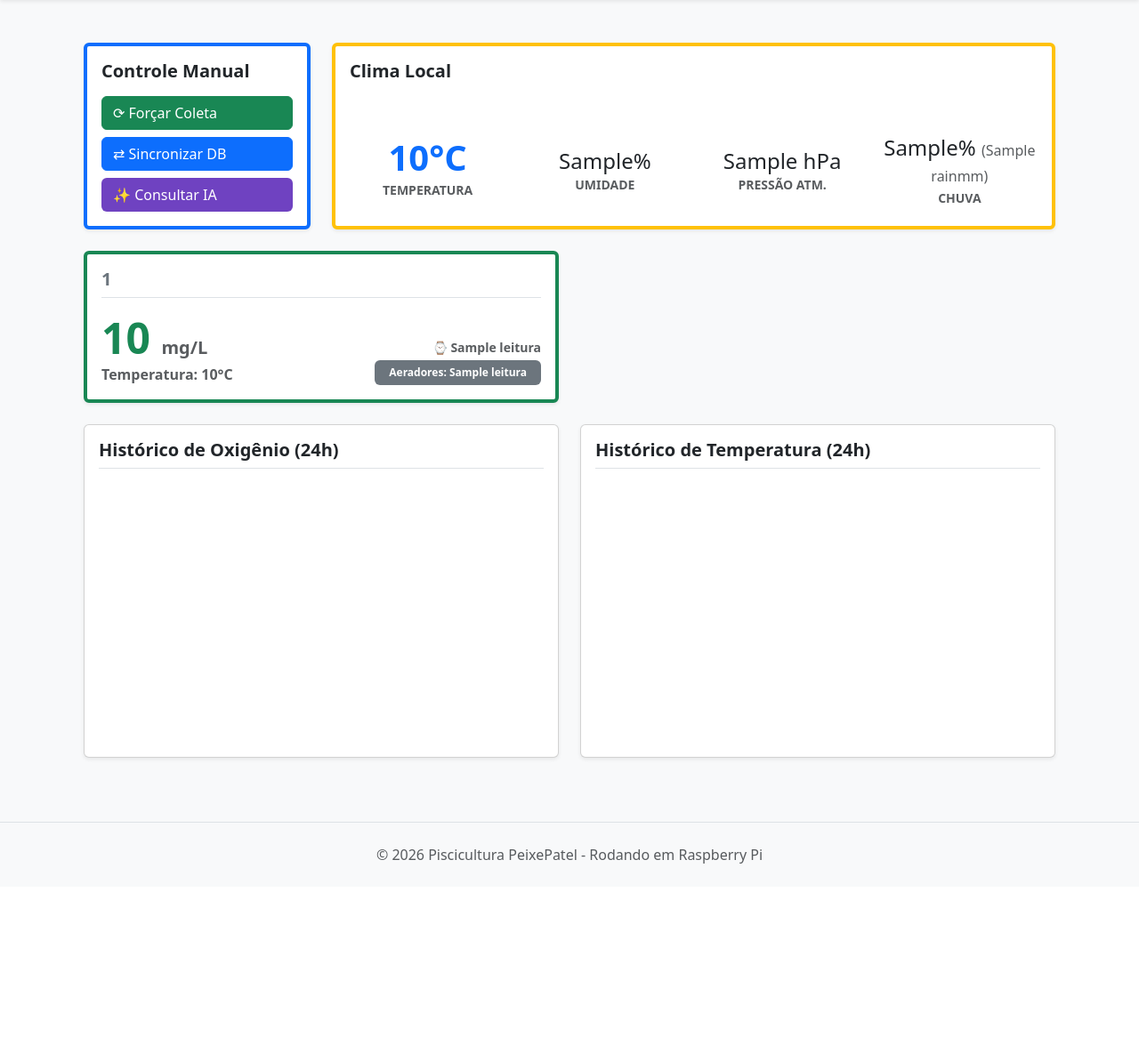
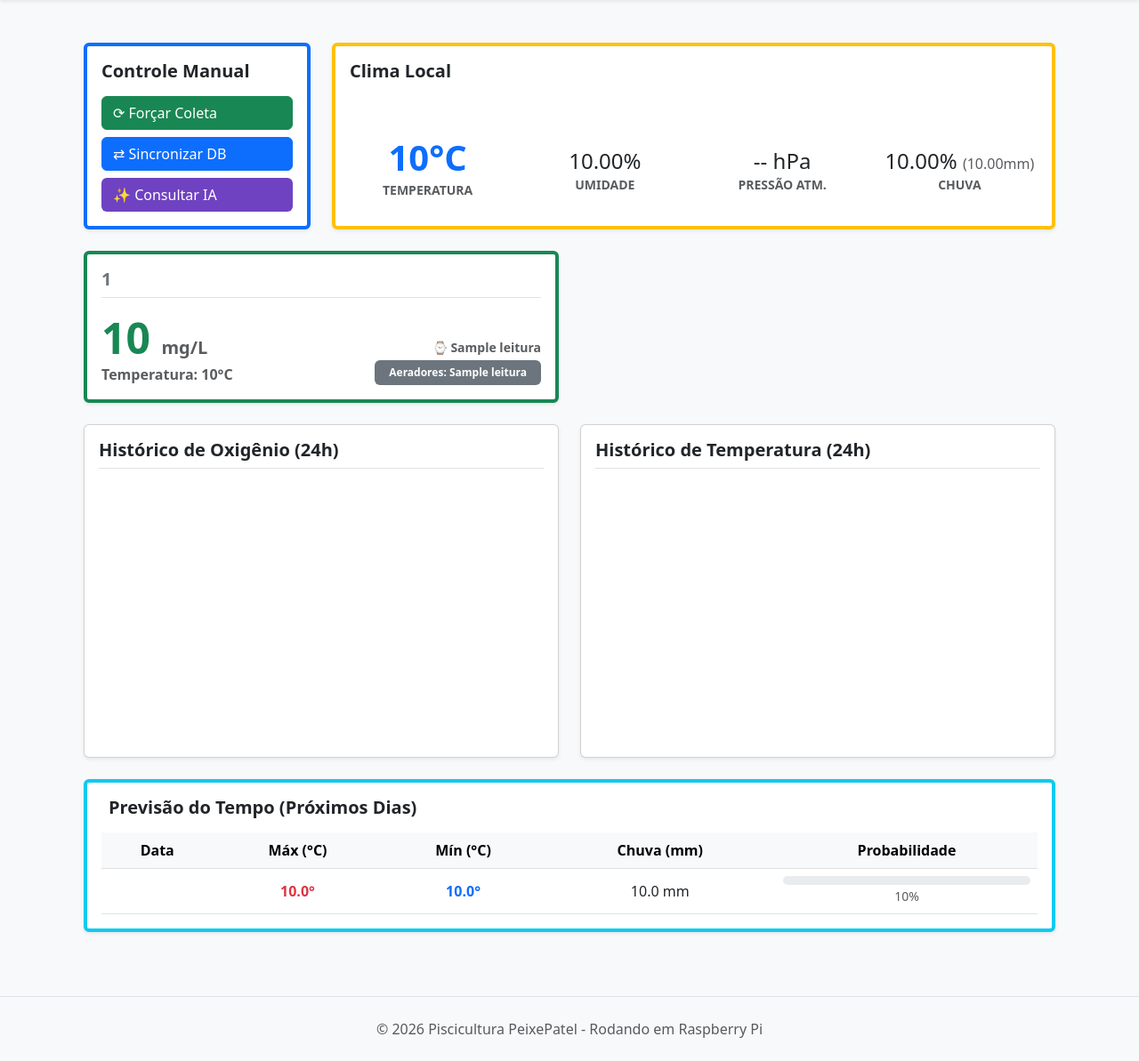
Before and after one commit to brunocorisco86/generalsystemscraping, a Flask app: template src/web/templates/dashboard.html in a window 1280 px wide. Shown: the part 56-1249 px from the top of the page at 89% size. Before the commit the page ends 1027 px from the top, so only its background shows below. Run offline with Flask 3, Linux system fonts and the light colour scheme; the template is opened without the code that fills it: most values are stand-ins (such as "Sample title", 1, 10 or a date in 2020); a map, chart or similar area stays blank.

Commit message:
feat: adjust dashboard formatting, fix chart x-axis, add weather forecast, and update agent guardrails

```diff
--- a/src/bots/agent.py
+++ b/src/bots/agent.py
@@ -31,9 +31,11 @@
 
 REGRAS IMPORTANTES:
 1. SEMPRE acione a ferramenta 'run_migration' ANTES de realizar consultas de leitura com 'query_postgres'.
-2. Conhecimento de Domínio: Quedas de oxigênio (hipóxia) na criação de tilápias são normais e perigosas principalmente:
-   - À noite e de madrugada (quando não há incidência solar e o fitoplâncton consome oxigênio em vez de produzir).
-   - Em dias com temperatura da água elevada (pois a solubilidade do oxigênio diminui em águas quentes e o metabolismo dos peixes aumenta).
+2. Conhecimento de Domínio: Níveis de oxigênio (hipóxia) na criação de tilápias:
+   - Até 1,5 mg/L à noite é considerado normal.
+   - Acima de 3,0 mg/L é o recomendado para o arraçoamento (alimentação).
+   - 5,0 mg/L é o nível ótimo.
+   - Quedas abruptas em dias de calor ou fora do padrão esperado são perigosas.
 3. Avaliação de Aeradores:
    - O banco de dados possui a coluna 'aeradores_ativos'. Verifique essa informação! Se o sistema já acionou vários aeradores, uma pequena queda pode estar sendo contida.
 4. Análise de Falsos Positivos (Outliers) e Intervalo de Confiança:
--- a/src/web/app.py
+++ b/src/web/app.py
@@ -127,22 +127,24 @@
             # Formatar dados para os dois gráficos
             data_ox = {}
             data_temp = {}
-            labels = set()
+            labels_dict = {} # ts -> label
             for row in history:
                 struct, ox, temp, ts = row
                 time_label = ts[11:16] # HH:MM
-                labels.add(time_label)
+                if ts not in labels_dict:
+                    labels_dict[ts] = time_label
 
                 if struct not in data_ox:
-                    data_ox[struct] = []
-                    data_temp[struct] = []
+                    data_ox[struct] = {}
+                    data_temp[struct] = {}
 
-                data_ox[struct].append({"x": time_label, "y": ox})
-                data_temp[struct].append({"x": time_label, "y": temp})
+                data_ox[struct][ts] = ox
+                data_temp[struct][ts] = temp
 
-            # Montar chart_data_ox e chart_data_temp
-            chart_data_ox["labels"] = sorted(list(labels))
-            chart_data_temp["labels"] = sorted(list(labels))
+            # Montar chart_data_ox e chart_data_temp preservando ordem cronológica (YYYY-MM-DD HH:MM:SS)
+            sorted_ts = sorted(labels_dict.keys())
+            chart_data_ox["labels"] = [labels_dict[ts] for ts in sorted_ts]
+            chart_data_temp["labels"] = [labels_dict[ts] for ts in sorted_ts]
 
             colors_ox = ['#3b82f6', '#10b981'] # Azul e Verde para Oxigênio
             colors_temp = ['#f59e0b', '#ef4444'] # Laranja e Vermelho para Temp
@@ -150,15 +152,17 @@
             for i, struct in enumerate(data_ox.keys()):
                 chart_data_ox["datasets"].append({
                     "label": struct,
-                    "data": [d["y"] for d in data_ox[struct]],
+                    "data": [data_ox[struct].get(ts) for ts in sorted_ts],
                     "borderColor": colors_ox[i % len(colors_ox)],
-                    "tension": 0.3
+                    "tension": 0.3,
+                    "spanGaps": True
                 })
                 chart_data_temp["datasets"].append({
                     "label": struct,
-                    "data": [d["y"] for d in data_temp[struct]],
+                    "data": [data_temp[struct].get(ts) for ts in sorted_ts],
                     "borderColor": colors_temp[i % len(colors_temp)],
-                    "tension": 0.3
+                    "tension": 0.3,
+                    "spanGaps": True
                 })
 
         finally:
--- a/src/web/templates/dashboard.html
+++ b/src/web/templates/dashboard.html
@@ -39,21 +39,20 @@
                             <small class="text-muted text-uppercase fw-semibold">Temperatura</small>
                         </div>
                         <div class="col-6 col-md-3 mb-2">
-                            <h3 class="h4 mt-2 mb-0">{{ weather.current.relative_humidity_2m }}%</h3>
+                            <h3 class="h4 mt-2 mb-0">{{ "%.2f"|format(weather.current.relative_humidity_2m|float) }}%</h3>
                             <small class="text-muted text-uppercase fw-semibold">Umidade</small>
                         </div>
                         <div class="col-6 col-md-3 mb-2">
-                            <h3 class="h4 mt-2 mb-0">{{ weather.current.surface_pressure|default('--') }} hPa</h3>
+                            <h3 class="h4 mt-2 mb-0">{{ "%.2f"|format(weather.current.surface_pressure|float) if weather.current.surface_pressure else '--' }} hPa</h3>
                             <small class="text-muted text-uppercase fw-semibold">Pressão Atm.</small>
                         </div>
                         <div class="col-6 col-md-3 mb-2">
                             <h3 class="h4 mt-2 mb-0">
-                                {{ weather.hourly.precipitation_probability[0]|default('0') }}%
-                                <span class="fs-6 text-muted">({{ weather.hourly.rain[0]|default('0') }}mm)</span>
+                                {{ "%.2f"|format(weather.hourly.precipitation_probability[0]|default(0)|float) }}%
+                                <span class="fs-6 text-muted">({{ "%.2f"|format(weather.hourly.rain[0]|default(0)|float) }}mm)</span>
                             </h3>
                             <small class="text-muted text-uppercase fw-semibold">Chuva</small>
-                        </div>
-                    </div>
+                        </div>                    </div>
                     {% else %}
                     <p class="text-muted fst-italic">Dados de clima indisponíveis.</p>
                     {% endif %}
@@ -114,6 +113,53 @@
                     <div style="height: 300px;">
                         <canvas id="tempChart"></canvas>
                     </div>
+                </div>
+            </div>
+        </div>
+    </div>
+
+    <!-- LINHA 4: Previsão do Tempo (Próximos Dias) -->
+    <div class="row g-4 mb-4">
+        <div class="col-12">
+            <div class="card shadow-sm border-top border-4 border-info">
+                <div class="card-body">
+                    <h5 class="card-title fw-bold mb-3"><i class="bi bi-calendar3 me-2"></i>Previsão do Tempo (Próximos Dias)</h5>
+                    {% if weather and weather.daily %}
+                    <div class="table-responsive">
+                        <table class="table table-hover text-center align-middle mb-0">
+                            <thead class="table-light">
+                                <tr>
+                                    <th>Data</th>
+                                    <th>Máx (°C)</th>
+                                    <th>Mín (°C)</th>
+                                    <th>Chuva (mm)</th>
+                                    <th>Probabilidade</th>
+                                </tr>
+                            </thead>
+                            <tbody>
+                                {% for i in range(weather.daily.date|length) %}
+                                <tr>
+                                    <td class="fw-bold text-secondary">{{ weather.daily.date[i].strftime('%d/%m') }}</td>
+                                    <td class="text-danger fw-bold">{{ "%.1f"|format(weather.daily.temperature_2m_max[i]) }}°</td>
+                                    <td class="text-primary fw-bold">{{ "%.1f"|format(weather.daily.temperature_2m_min[i]) }}°</td>
+                                    <td>{{ "%.1f"|format(weather.daily.precipitation_sum[i]) }} mm</td>
+                                    <td>
+                                        <div class="progress" style="height: 10px;">
+                                            <div class="progress-bar bg-info" role="progressbar"
+                                                 style="width: {{ weather.daily.precipitation_probability_max[i] }}%;"
+                                                 aria-valuenow="{{ weather.daily.precipitation_probability_max[i] }}"
+                                                 aria-valuemin="0" aria-valuemax="100"></div>
+                                        </div>
+                                        <small class="text-muted">{{ weather.daily.precipitation_probability_max[i]|round(0) }}%</small>
+                                    </td>
+                                </tr>
+                                {% endfor %}
+                            </tbody>
+                        </table>
+                    </div>
+                    {% else %}
+                    <p class="text-muted fst-italic">Dados de previsão diária indisponíveis.</p>
+                    {% endif %}
                 </div>
             </div>
         </div>
```
